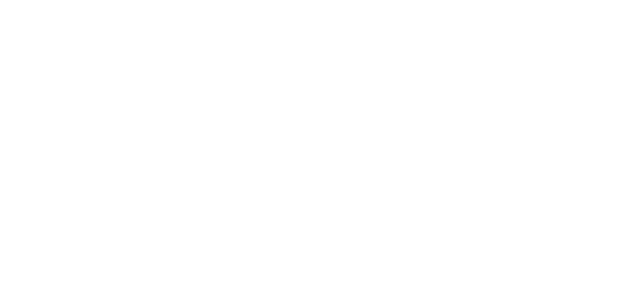
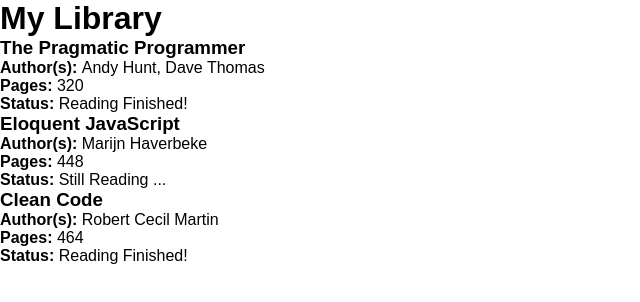
Before and after one commit to KhashayarS/TOP-Library-project, a plain HTML site: page index.html in a window 1280 px wide. Shown: the whole page, without its empty margins (0-640 px from the left). Drawn offline with Linux system fonts and the light colour scheme; files that its build step writes are made by us from their sources.

Commit message:
Create template html

```diff
--- a/index.html
+++ b/index.html
@@ -9,5 +9,53 @@
 </head>
 <body>
 
+    <div class="main-container">
+
+        <div class="header">
+            <h1>My Library</h1>
+        </div>
+
+        <div class="main">
+            <div class="library-container">
+
+                <div class="book-continer">
+                    <div class="book-container-heard">
+                        <h3 class="title">The Pragmatic Programmer</h3>
+                    </div>
+                    <div class="book-container-body">
+                        <p class="author-text"><strong>Author(s): </strong>Andy Hunt, Dave Thomas</p>
+                        <p class="pages-text"><strong>Pages: </strong>320</p>
+                        <p class="read-text"><strong>Status: </strong>Reading Finished!</p>
+                    </div>
+                </div>
+
+                <div class="book-continer">
+                    <div class="book-container-heard">
+                        <h3 class="title">Eloquent JavaScript</h3>
+                    </div>
+                    <div class="book-container-body">
+                        <p class="author-text"><strong>Author(s): </strong>Marijn Haverbeke</p>
+                        <p class="pages-text"><strong>Pages: </strong>448</p>
+                        <p class="read-text"><strong>Status: </strong>Still Reading ...</p>
+                    </div>
+                </div>
+
+                <div class="book-continer">
+                    <div class="book-container-heard">
+                        <h3 class="title">Clean Code</h3>
+                    </div>
+                    <div class="book-container-body">
+                        <p class="author-text"><strong>Author(s): </strong>Robert Cecil Martin</p>
+                        <p class="pages-text"><strong>Pages: </strong>464</p>
+                        <p class="read-text"><strong>Status: </strong>Reading Finished!</p>
+                    </div>
+                </div>
+
+            </div>
+
+        </div>
+
+    </div>
+
 </body>
 </html>
--- a/static/css/style.css
+++ b/static/css/style.css
@@ -0,0 +1,34 @@
+/* Simple CSS Reset */
+* {
+    margin: 0;
+    padding: 0;
+    box-sizing: border-box;
+}
+
+html,
+body {
+    height: 100%;
+    font-family: Arial, sans-serif;
+}
+
+img,
+picture,
+video,
+canvas {
+    display: block;
+    max-width: 100%;
+}
+
+button,
+input,
+textarea,
+select {
+    font: inherit;
+}
+
+a {
+    text-decoration: none;
+    color: inherit;
+}
+
+/* Main CSS */
```
Also changed, not shown: reset.css (added), temporary/layout examples/Capture.PNG (added), temporary/layout examples/ideas.txt (added).
